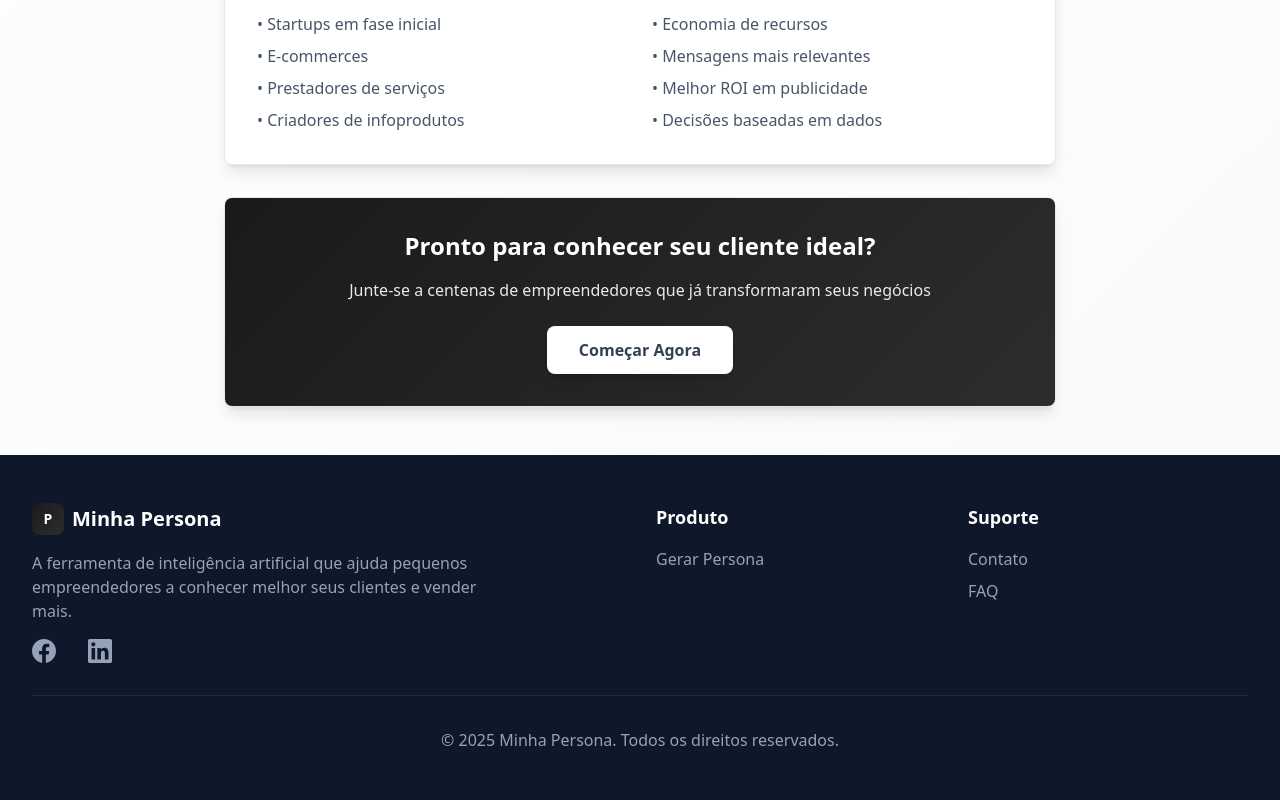
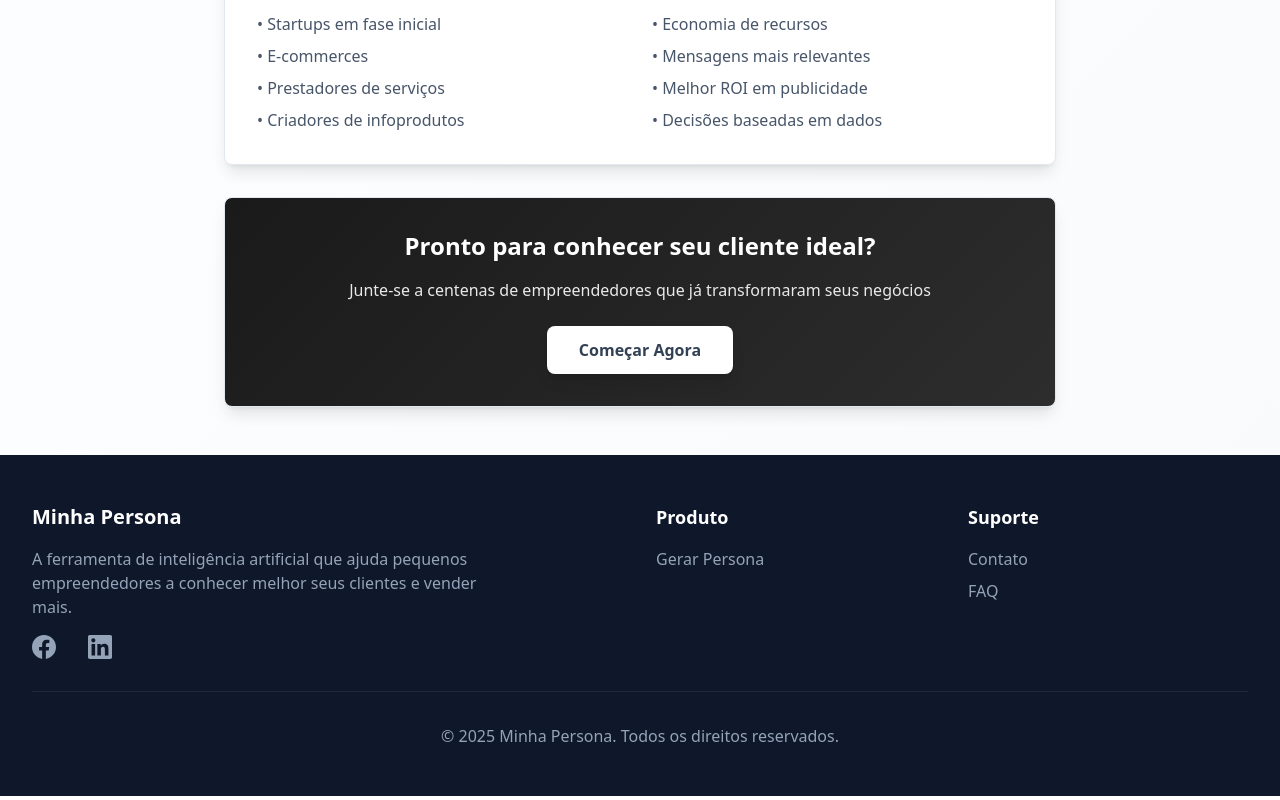
Before and after one commit to darleisonrodrigues/persona-spark-strategizer, a React (Vite) app: page /about in a window 1280 px wide. Shown: the part 1374-2174 px from the top of the page. Built offline with nearby package versions, Linux system fonts and the light colour scheme.

Commit message:
Visual edit in Lovable
Edited UI in Lovable

```diff
--- a/src/components/Footer.tsx
+++ b/src/components/Footer.tsx
@@ -1,14 +1,10 @@
-
 const Footer = () => {
-  return (
-    <footer className="bg-slate-900 text-white py-12">
+  return <footer className="bg-slate-900 text-white py-12">
       <div className="max-w-7xl mx-auto px-4 sm:px-6 lg:px-8">
         <div className="grid md:grid-cols-4 gap-8">
           <div className="col-span-2">
             <div className="flex items-center space-x-2 mb-4">
-              <div className="w-8 h-8 bg-gradient-primary rounded-lg flex items-center justify-center">
-                <span className="text-white font-bold text-sm">P</span>
-              </div>
+
               <span className="text-xl font-bold">Minha Persona</span>
             </div>
             <p className="text-slate-400 mb-4 max-w-md">
@@ -57,8 +53,6 @@ const Footer = () => {
           </p>
         </div>
       </div>
-    </footer>
-  );
+    </footer>;
 };
-
 export default Footer;
```
